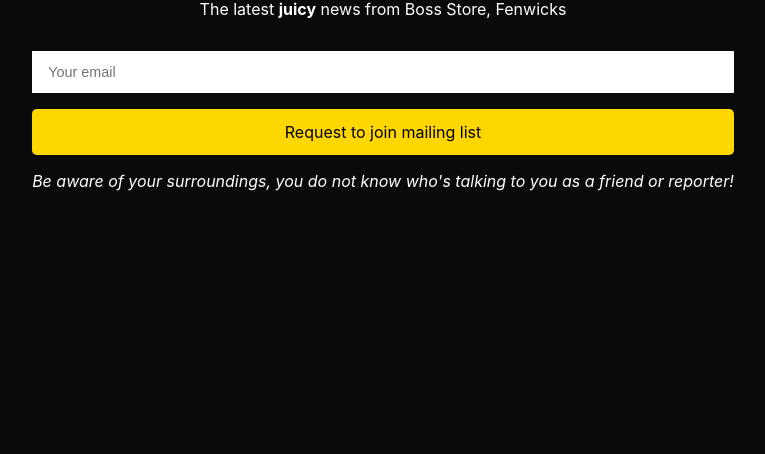
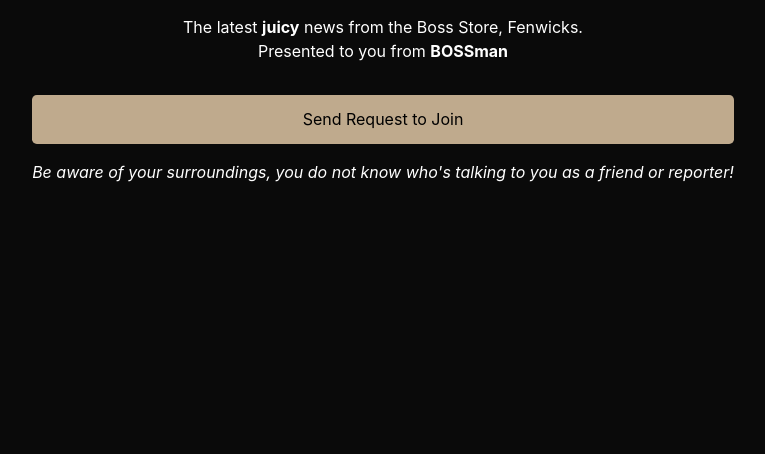
Before and after one commit to ordyboii/Bossman, an Astro site: page / in a window 1280 px wide. Shown: the part 346-800 px from the top of the page, without its empty margins (257-1022 px from the left). Built offline with nearby package versions, Linux system fonts and the light colour scheme; Astro itself is replaced by a stand-in of ours.

Commit message:
new styling

```diff
--- a/src/pages/form.tsx
+++ b/src/pages/form.tsx
@@ -1,32 +1,25 @@
 import { useState } from "preact/hooks";
 
 export default function Form() {
-  const [email, setEmail] = useState("");
   const [sent, setSent] = useState(false);
 
   if (sent) {
     return (
       <p className='info'>
-        Thanks for requesting to join! Stay tuned for your first edition of
-        juicy news.
+        Thanks for requesting to join! If accepted, stay tuned for your first
+        edition of juicy news.
       </p>
     );
   }
 
   return (
     <>
-      <input
-        type='email'
-        placeholder='Your email'
-        value={email}
-        onChange={e => setEmail(e.currentTarget.value)}
-      />
       <a
-        href={`mailto:bossjuicynews@outlook.com?subject=Request to join the Bossman's news from ${email}&body=Request to join`}
+        href={`mailto:bossjuicynews@gmail.com?subject=Request to join the Bossman's news&body=Request to join the juciest of news`}
         className='submit'
         onClick={() => setSent(true)}
       >
-        Request to join mailing list
+        Send Request to Join
       </a>
     </>
   );
--- a/src/pages/index.astro
+++ b/src/pages/index.astro
@@ -17,9 +17,10 @@ import Form from "./form";
   <body>
     <main>
       <div>
-        <h1>Bossman's Juicy News</h1>
+        <h1>Boss Juicy News</h1>
         <p>
-          The latest <strong>juicy</strong> news from Boss Store, Fenwicks
+          The latest <strong>juicy</strong> news from the Boss Store, Fenwicks. <br
+          /> Presented to you from <strong>BOSSman</strong>
         </p>
       </div>
       <Form client:idle />
@@ -30,6 +31,16 @@ import Form from "./form";
     </main>
 
     <style is:global>
+      :root {
+        --main: hsl(35 28% 65%);
+        --main-hover: hsl(35 28% 55%);
+        --main-border: hsl(35 28% 90%);
+      }
+
+      * {
+        box-sizing: border-box;
+      }
+
       html,
       body {
         padding: 0;
@@ -37,6 +48,7 @@ import Form from "./form";
         background-color: hsl(0 0% 4%);
         color: white;
         min-height: 100%;
+        line-height: 1.5;
         font-family: -apple-system, BlinkMacSystemFont, Segoe UI, Roboto, Oxygen,
           Ubuntu, Cantarell, Fira Sans, Droid Sans, Helvetica Neue, sans-serif;
       }
@@ -45,17 +57,13 @@ import Form from "./form";
         color: inherit;
       }
 
-      * {
-        box-sizing: border-box;
-      }
-
       main {
         display: grid;
         place-content: center;
         height: 100vh;
         text-align: center;
         gap: 1rem;
-        padding: 0 2rem;
+        padding: 0 1rem;
       }
 
       input {
@@ -67,19 +75,19 @@ import Form from "./form";
 
       .submit {
         text-decoration: none;
-        background-color: gold;
+        background-color: var(--main);
         padding: 0.8rem;
         border-radius: 0.3rem;
         color: black;
         transition: 300ms ease;
       }
       .submit:hover {
-        background-color: hsl(51, 100%, 40%);
+        background-color: var(--main-hover);
       }
 
       .info {
-        border: 4px solid gold;
-        background-color: hsl(51, 100%, 90%);
+        border: 4px solid var(--main);
+        background-color: var(--main-border);
         color: black;
         padding: 0.8rem;
       }
```
